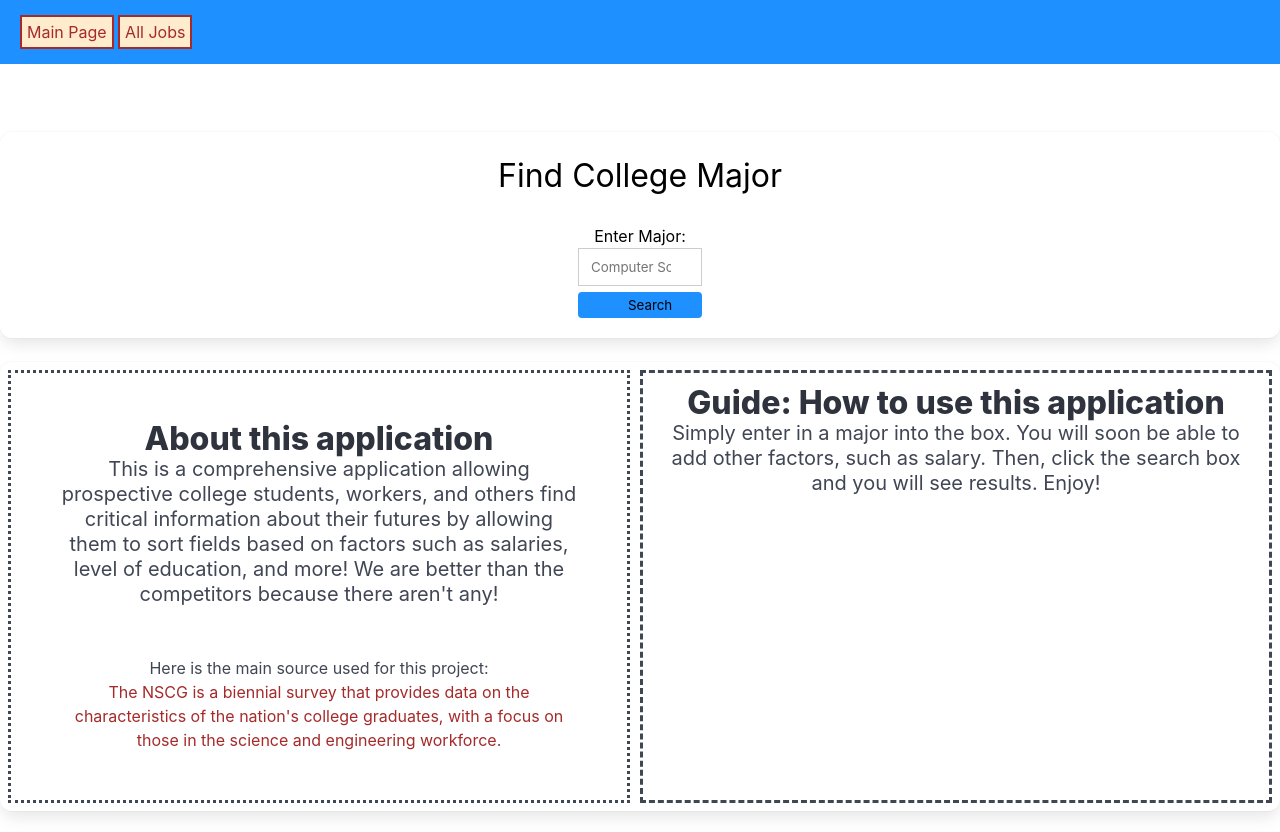
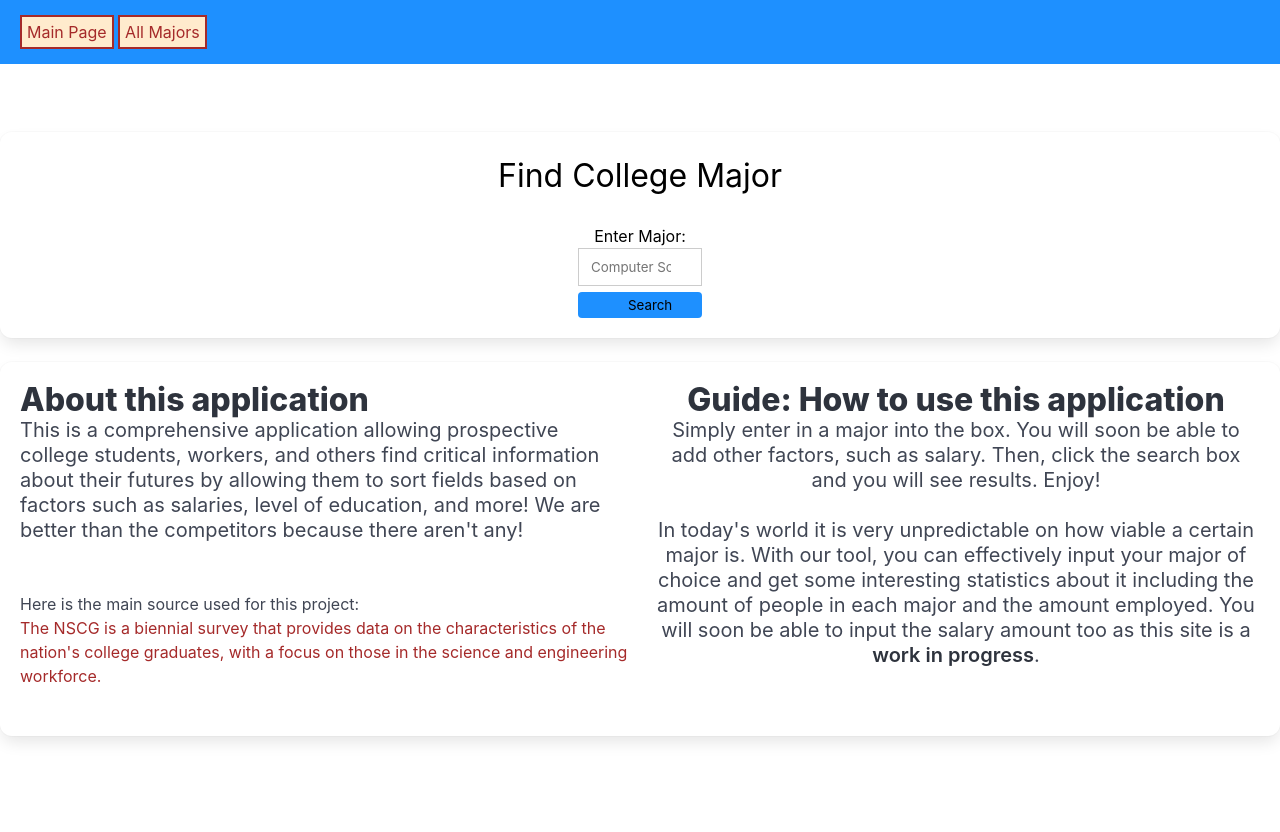
Before and after one commit to Aksh124/slai-cs-final-project, a Flask app: page / in a window 1280 px wide. Shown: the top 832 px of the page. Run offline with Flask 3, Linux system fonts and the light colour scheme.

Commit message:
Add files via upload

```diff
--- a/templates/base.html
+++ b/templates/base.html
@@ -3,8 +3,9 @@
 
 <nav class="bulma_sucks">
         <a href="/" class="main_page_tag">Main Page</a>
-        <a href="/table" class="main_page_tag main_page_tag2">All Jobs</a>
-    </nav>
+        <a href="/table" class="main_page_tag main_page_tag2">All Majors</a>
+</nav>
+
 <head>
     <title>College Majors</title>
 </head>
--- a/templates/index.html
+++ b/templates/index.html
@@ -23,9 +23,9 @@
     </div>
 
     <div class="box">
-        <div class="columns is multiline"
+        <div class="columns is-multiline">
                 <div class="column is-half">
-            <section class="section">
+                    <section class="section_one">
                         <h1 class="title">About this application</h1>
                         <p class="subtitle">This is a comprehensive application allowing prospective college students, workers, and others find critical information about their futures by allowing them to sort fields based on factors such as salaries, level of education, and more! We are better than the competitors because there aren't any!<br><br></p>
 
@@ -34,17 +34,29 @@
                             <blockquote cite="https://ncses.nsf.gov/surveys/national-survey-college-graduates/2023#data">The NSCG is a biennial survey that provides data on the characteristics of the nation's college graduates, with a focus on those in the science and engineering workforce.</blockquote>
                         </a>
                     </section>
-            <div class="column is-half" style="border: dashed; margin-left: 10px;">
+                </div>
+
+                <div class="column is-half">
+                    <section class="section_two">
                         <h1 class="title" style="text-align: center;">Guide: How to use this application</h1>
-                <p class="subtitle" style="text-align: center;">Simply enter in a major into the box. You will soon be able to add other factors, such as salary. Then, click the search box and you will see results. Enjoy! </p>
+                        <p class="subtitle" style="text-align: center;">Simply enter in a major into the box. You will soon be able to add other factors, such as salary. Then, click the search box and you will see results. Enjoy! <br><br> In today's world it is very unpredictable on how viable a certain major is. With our tool, you can effectively input your major of choice and get some interesting statistics about it including the amount of people in each major and the amount employed. You will soon be able to input the salary amount too as this site is a <strong> work in progress</strong>.</p>
+                        <br>
+                    </section>
                 </div>
 
         </div>
     </div>
 
-    <img src="static/job.jpg">
+    <section class="section_three">
+        <div class="column">
+            <br><br><br><br><br><br><br><br><br><br><br><br><br><br><br><br><br>
+        </div>
+    </section>
 
 
+<footer>
+    <strong>This site was made by Akshay and Daniel as part of <a href="https://www.carleton.edu/summer/pre-college/" target="_blank">Carleton's SLAI Program!</a></strong>
+</footer>
 
 
 {% endblock content %}
```
Also changed, not shown: templates/abort.html (+6 -11 lines), templates/table_view.html (+13 -2 lines). Lines whose indentation alone changed are shown as unchanged.
